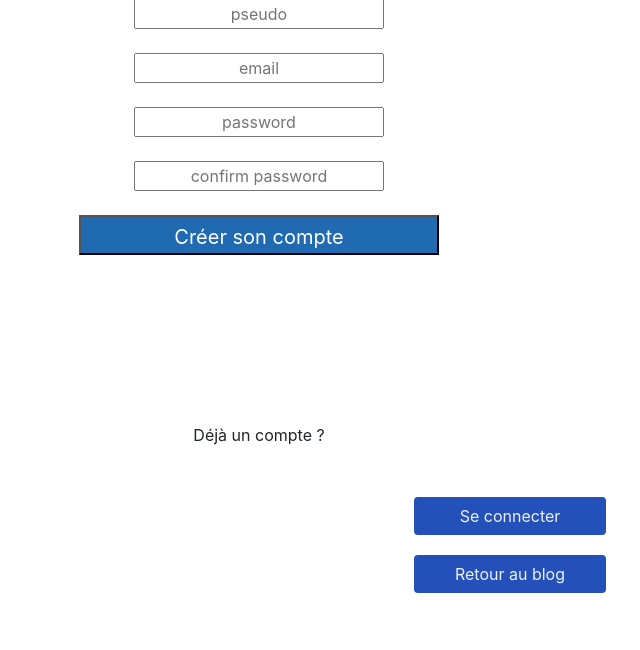
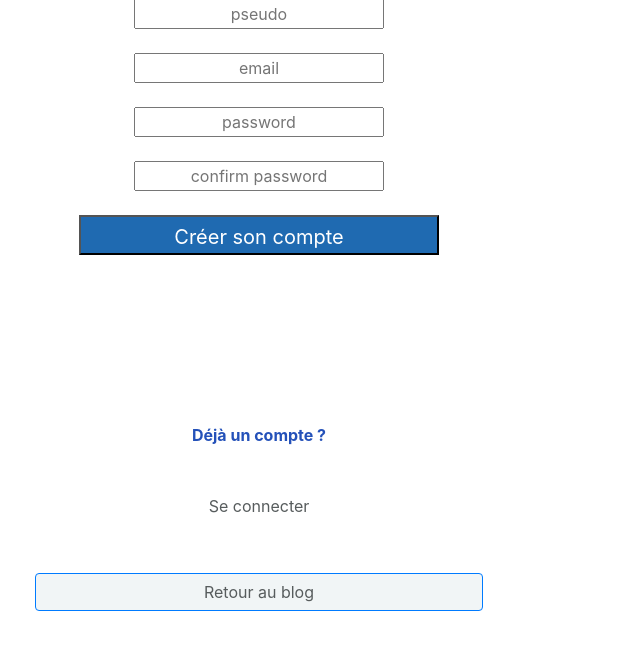
Before and after one commit to Montagne253/P4-Blog, a PHP site: page /signin.php in a window 1280 px wide. Shown: the part 95-745 px from the top of the page, without its empty margins (381-1021 px from the left). Run offline with PHP 8.4, Linux system fonts and the light colour scheme; some libraries are stand-ins or nearby versions.

Commit message:
New button | Modif Link

```diff
--- a/signin.php
+++ b/signin.php
@@ -124,12 +124,12 @@ if (isset($_POST['signin']))
         <table class="signintab">
             <tr>
                 <td>
-                    <input type="pseudo" name="pseudo" id="" placeholder="pseudo" value="<?php if(isset($pseudo)) { echo $pseudo; } ?>">
+                    <input type="pseudo" name="pseudo" id="" placeholder="pseudo" value="<?php //if(isset($pseudo)) { echo $pseudo; } ?>">
                 </td>
             </tr>
             <tr>
                 <td>
-                    <input type="email" name="email" id="" placeholder="email" value="<?php if(isset($email)) { echo $email; } ?>">
+                    <input type="email" name="email" id="" placeholder="email" value="<?php //if(isset($email)) { echo $email; } ?>">
                 </td>
             </tr>
             <tr>
@@ -161,14 +161,16 @@ if (isset($_POST['signin']))
 <br>
 <br>
 <br>
-<p>Déjà un compte ?</p>
+<p style="color: #2451b9; font-weight: bold;">Déjà un compte ?</p>
 <br>
 
+<div class="btn_signin">
+<a class="btn btn-primary_nav_edit" href="connexion.php">Se connecter</a>
 
-<a class="btn btn-primary_nav" href="connexion.php">Se connecter</a>
+<div>
 <br>
-<a class="btn btn-primary_nav" href="index.php">Retour au blog</a>
-
+<br>
+<a class="btn btn-primary" href="index.php">Retour au blog</a>
 
 
 
```
